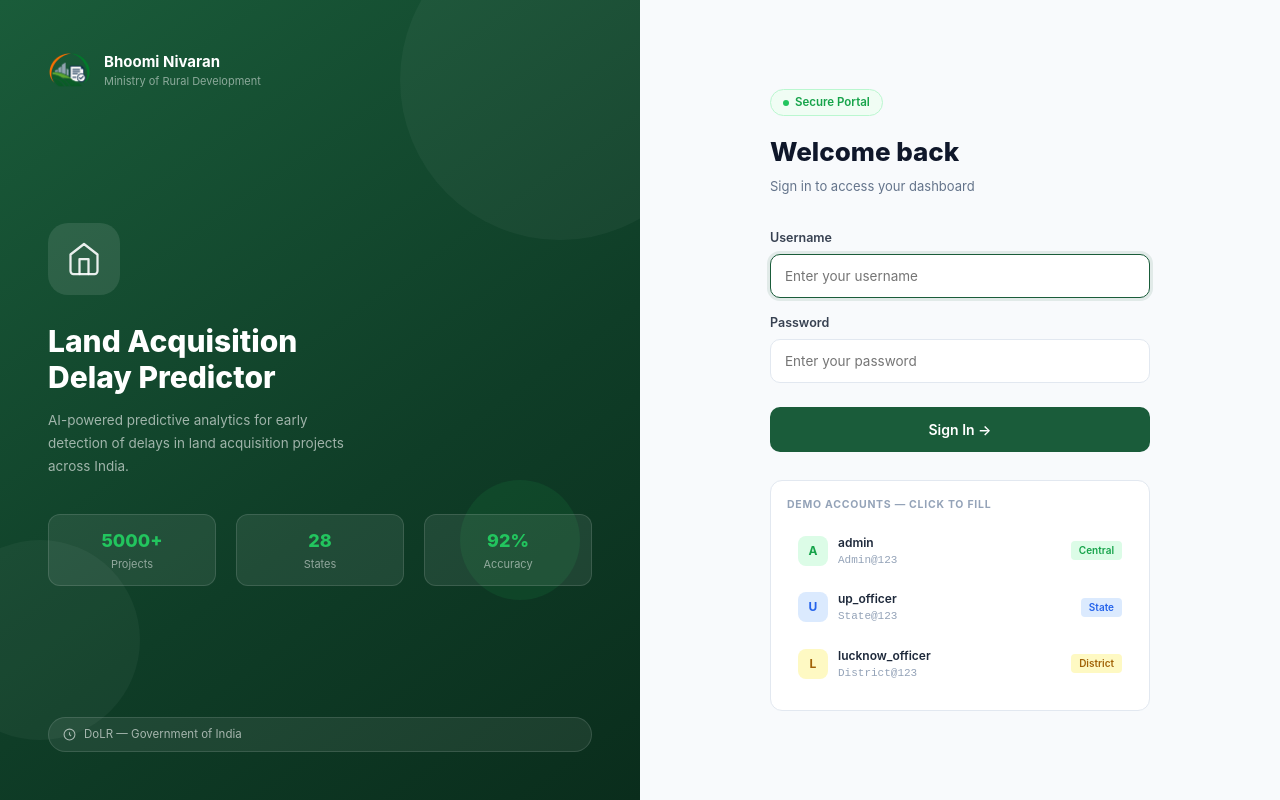
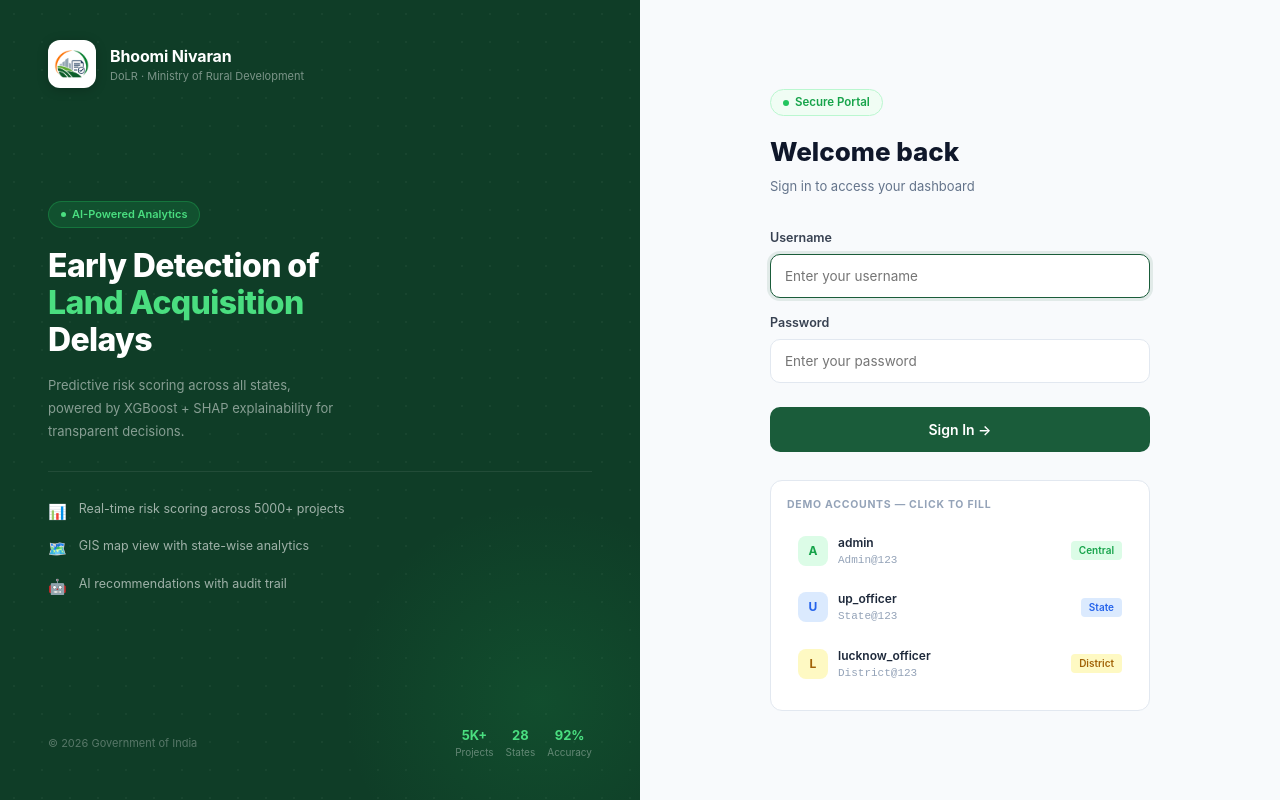
Before and after one commit to Garvit-png/Early-Detection-of-Land-Acquisition-Delays, a React (Vite) app in the folder frontend/: page /login in a window 1280 px wide. Built offline with nearby package versions, Linux system fonts and the light colour scheme; no server answers.

Commit message:
feat: redesign signin left panel — white logo box, grid bg, feature list, cleaner layout

```diff
--- a/frontend/src/pages/LoginPage.jsx
+++ b/frontend/src/pages/LoginPage.jsx
@@ -33,86 +33,105 @@
 
       {/* ── Left panel — green branding ── */}
       <div style={{
-        background: 'linear-gradient(145deg, #1a5c3a 0%, #0f3d27 60%, #0a2d1c 100%)',
+        background: '#0f3d27',
         display: 'flex',
         flexDirection: 'column',
-        justifyContent: 'space-between',
-        padding: '48px',
+        padding: '40px 48px',
         position: 'relative',
         overflow: 'hidden',
       }}>
-        {/* Decorative circles */}
+        {/* Subtle grid pattern overlay */}
         <div style={{
-          position: 'absolute', width: 320, height: 320, borderRadius: '50%',
-          background: 'rgba(255,255,255,.04)', top: -80, right: -80,
+          position: 'absolute', inset: 0,
+          backgroundImage: 'radial-gradient(rgba(255,255,255,.04) 1px, transparent 1px)',
+          backgroundSize: '28px 28px',
         }} />
+        {/* Green glow bottom right */}
         <div style={{
-          position: 'absolute', width: 200, height: 200, borderRadius: '50%',
-          background: 'rgba(255,255,255,.04)', bottom: 60, left: -60,
-        }} />
-        <div style={{
-          position: 'absolute', width: 120, height: 120, borderRadius: '50%',
-          background: 'rgba(34,197,94,.1)', bottom: 200, right: 60,
+          position: 'absolute', width: 400, height: 400, borderRadius: '50%',
+          background: 'radial-gradient(circle, rgba(34,197,94,.12) 0%, transparent 70%)',
+          bottom: -100, right: -100,
         }} />
 
-        {/* Logo */}
-        <div style={{ display: 'flex', alignItems: 'center', gap: 12, position: 'relative' }}>
-          <img src="/logo_bhoomi.png" alt="Logo"
-            style={{ width: 44, height: 44, borderRadius: 10, objectFit: 'contain' }} />
+        {/* ── Logo bar ── */}
+        <div style={{ display: 'flex', alignItems: 'center', gap: 14, position: 'relative', zIndex: 1 }}>
+          {/* White square box for logo */}
+          <div style={{
+            width: 48, height: 48,
+            background: '#ffffff',
+            borderRadius: 12,
+            display: 'flex', alignItems: 'center', justifyContent: 'center',
+            boxShadow: '0 2px 12px rgba(0,0,0,.2)',
+            flexShrink: 0,
+          }}>
+            <img src="/logo_bhoomi.png" alt="Logo"
+              style={{ width: 36, height: 36, objectFit: 'contain' }} />
+          </div>
           <div>
-            <div style={{ color: '#fff', fontSize: 15, fontWeight: 700 }}>Bhoomi Nivaran</div>
-            <div style={{ color: 'rgba(255,255,255,.5)', fontSize: 11 }}>Ministry of Rural Development</div>
+            <div style={{ color: '#fff', fontSize: 16, fontWeight: 700, letterSpacing: '-.01em' }}>Bhoomi Nivaran</div>
+            <div style={{ color: 'rgba(255,255,255,.45)', fontSize: 11 }}>DoLR · Ministry of Rural Development</div>
           </div>
         </div>
 
-        {/* Center content */}
-        <div style={{ position: 'relative' }}>
-          {/* Big icon */}
+        {/* ── Main content — centered ── */}
+        <div style={{ flex: 1, display: 'flex', flexDirection: 'column', justifyContent: 'center', position: 'relative', zIndex: 1, paddingTop: 32, paddingBottom: 32 }}>
+
+          {/* Tag */}
           <div style={{
-            width: 72, height: 72, borderRadius: 20,
-            background: 'rgba(255,255,255,.1)',
-            display: 'flex', alignItems: 'center', justifyContent: 'center',
-            marginBottom: 28,
+            display: 'inline-flex', alignItems: 'center', gap: 6,
+            background: 'rgba(34,197,94,.15)', border: '1px solid rgba(34,197,94,.3)',
+            borderRadius: 999, padding: '4px 12px',
+            fontSize: 11, fontWeight: 600, color: '#4ade80',
+            marginBottom: 20, alignSelf: 'flex-start',
           }}>
-            <svg width="36" height="36" viewBox="0 0 24 24" fill="none" stroke="rgba(255,255,255,.9)" strokeWidth="1.5" strokeLinecap="round" strokeLinejoin="round">
-              <path d="M3 9l9-7 9 7v11a2 2 0 01-2 2H5a2 2 0 01-2-2z"/>
-              <polyline points="9 22 9 12 15 12 15 22"/>
-            </svg>
+            <span style={{ width: 5, height: 5, borderRadius: '50%', background: '#4ade80', display: 'inline-block' }} />
+            AI-Powered Analytics
           </div>
 
-          <h1 style={{ color: '#fff', fontSize: 30, fontWeight: 800, lineHeight: 1.2, marginBottom: 14 }}>
-            Land Acquisition<br />Delay Predictor
+          <h1 style={{ color: '#fff', fontSize: 32, fontWeight: 800, lineHeight: 1.15, marginBottom: 16, letterSpacing: '-.02em' }}>
+            Early Detection of<br />
+            <span style={{ color: '#4ade80' }}>Land Acquisition</span><br />
+            Delays
           </h1>
-          <p style={{ color: 'rgba(255,255,255,.6)', fontSize: 13.5, lineHeight: 1.7, maxWidth: 320 }}>
-            AI-powered predictive analytics for early detection of delays in land acquisition projects across India.
+
+          <p style={{ color: 'rgba(255,255,255,.5)', fontSize: 13, lineHeight: 1.75, maxWidth: 300 }}>
+            Predictive risk scoring across all states, powered by XGBoost + SHAP explainability for transparent decisions.
           </p>
 
-          {/* Stats row */}
-          <div style={{ display: 'flex', gap: 20, marginTop: 36 }}>
-            {[['5000+', 'Projects'], ['28', 'States'], ['92%', 'Accuracy']].map(([val, label]) => (
-              <div key={label} style={{
-                background: 'rgba(255,255,255,.08)',
-                border: '1px solid rgba(255,255,255,.12)',
-                borderRadius: 12, padding: '12px 16px', textAlign: 'center', flex: 1,
-              }}>
-                <div style={{ color: '#22c55e', fontSize: 18, fontWeight: 800 }}>{val}</div>
-                <div style={{ color: 'rgba(255,255,255,.5)', fontSize: 11, marginTop: 2 }}>{label}</div>
+          {/* Divider */}
+          <div style={{ height: 1, background: 'rgba(255,255,255,.08)', margin: '28px 0' }} />
+
+          {/* Feature list */}
+          {[
+            ['📊', 'Real-time risk scoring across 5000+ projects'],
+            ['🗺️', 'GIS map view with state-wise analytics'],
+            ['🤖', 'AI recommendations with audit trail'],
+          ].map(([icon, text]) => (
+            <div key={text} style={{
+              display: 'flex', alignItems: 'flex-start', gap: 12, marginBottom: 14,
+            }}>
+              <span style={{ fontSize: 15, flexShrink: 0, marginTop: 1 }}>{icon}</span>
+              <span style={{ color: 'rgba(255,255,255,.6)', fontSize: 12.5, lineHeight: 1.5 }}>{text}</span>
+            </div>
+          ))}
+        </div>
+
+        {/* ── Bottom footer ── */}
+        <div style={{
+          display: 'flex', alignItems: 'center', justifyContent: 'space-between',
+          position: 'relative', zIndex: 1,
+        }}>
+          <span style={{ color: 'rgba(255,255,255,.3)', fontSize: 11 }}>
+            © 2026 Government of India
+          </span>
+          <div style={{ display: 'flex', gap: 12 }}>
+            {[['5K+', 'Projects'], ['28', 'States'], ['92%', 'Accuracy']].map(([val, label]) => (
+              <div key={label} style={{ textAlign: 'center' }}>
+                <div style={{ color: '#4ade80', fontSize: 13, fontWeight: 700 }}>{val}</div>
+                <div style={{ color: 'rgba(255,255,255,.35)', fontSize: 10 }}>{label}</div>
               </div>
             ))}
           </div>
-        </div>
-
-        {/* Bottom badge */}
-        <div style={{
-          display: 'inline-flex', alignItems: 'center', gap: 8,
-          padding: '8px 14px',
-          background: 'rgba(255,255,255,.07)',
-          border: '1px solid rgba(255,255,255,.12)',
-          borderRadius: 999, color: 'rgba(255,255,255,.6)', fontSize: 11.5,
-          position: 'relative',
-        }}>
-          <svg width="13" height="13" viewBox="0 0 24 24" fill="none" stroke="currentColor" strokeWidth="2"><circle cx="12" cy="12" r="10"/><path d="M12 8v4l3 3"/></svg>
-          DoLR — Government of India
         </div>
       </div>
 
```
